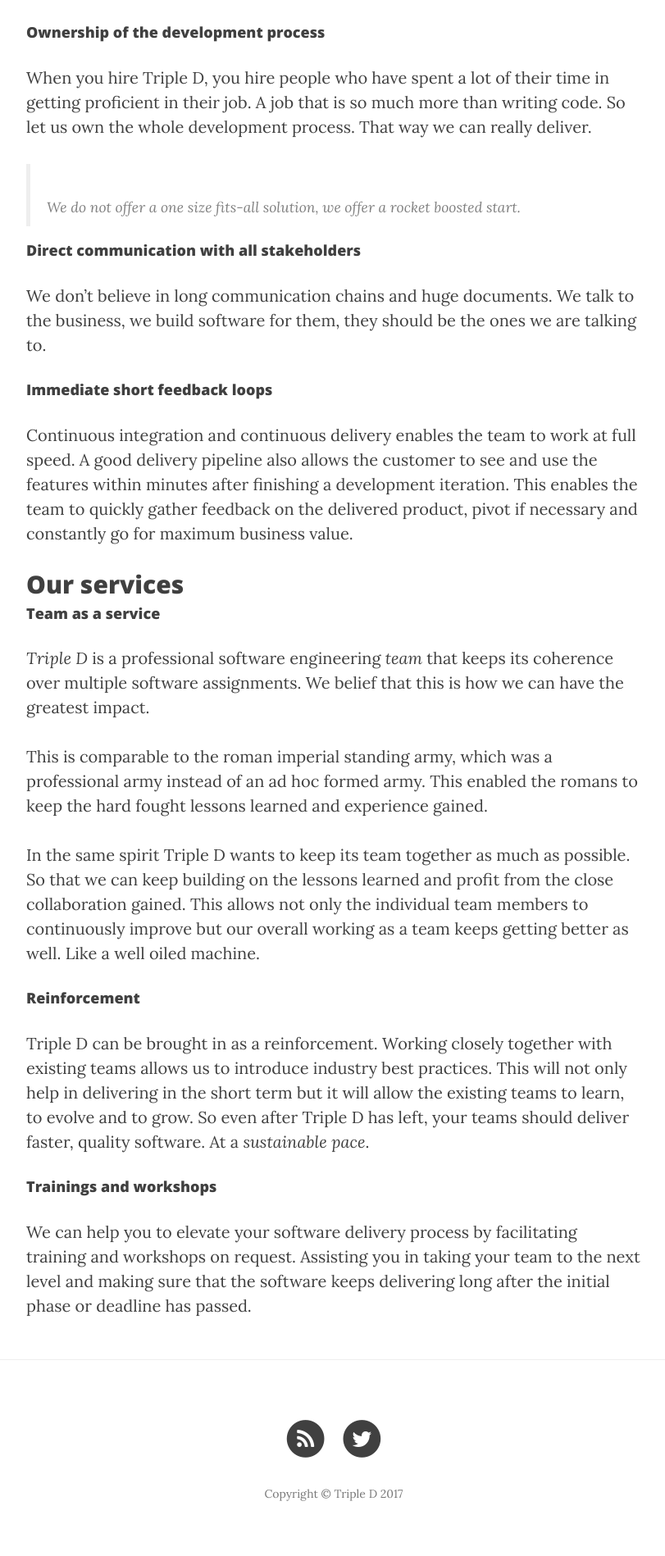
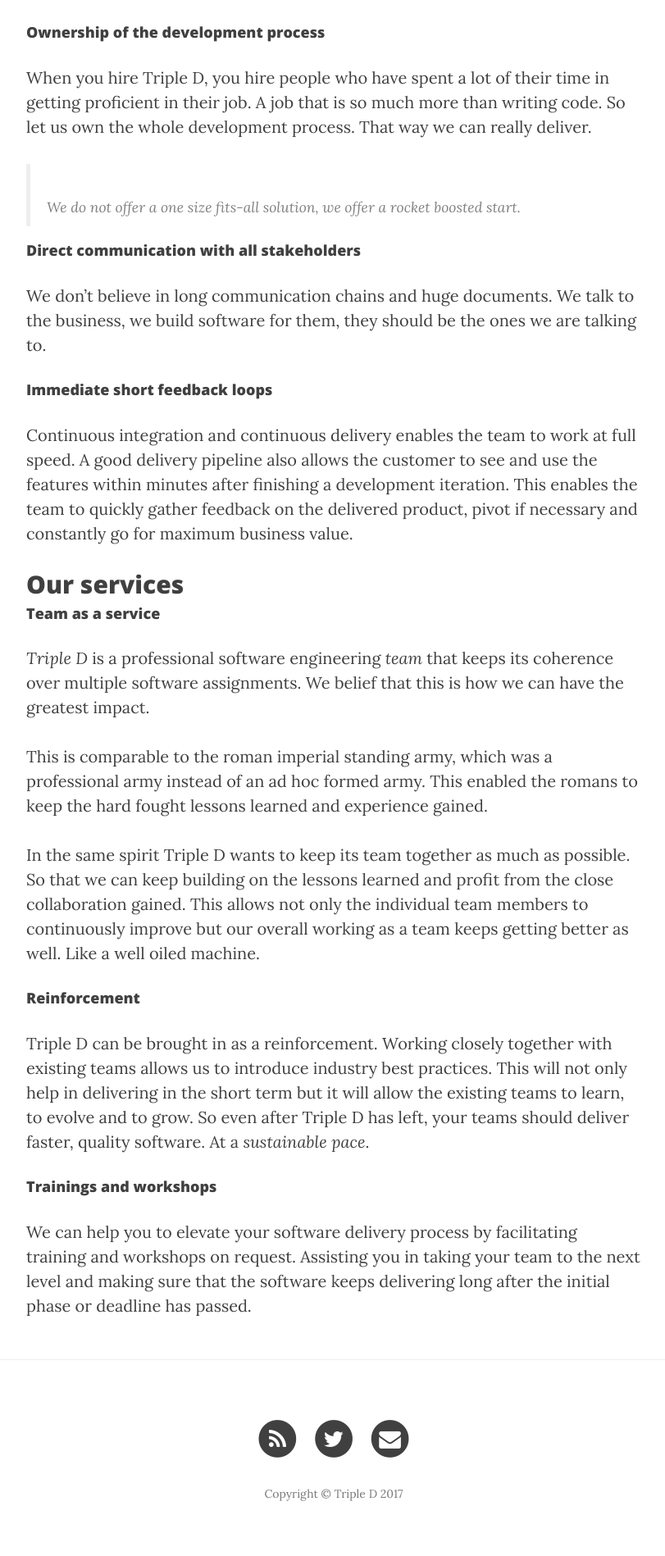
Before and after one commit to tripledio/tripledio.github.io, a Jekyll site: the page built from index.md, in a window 1280 px wide. Shown: the part 2738-4636 px from the top of the page at 82% size, without its empty margins (233-1044 px from the left). Built offline with Jekyll 4.4.1, drawn with Linux system fonts in a browser that asks for light colours; nearby versions of some CDN libraries; our own code applies the rules of GitHub Pages for plain Markdown files.

Commit message:
added email to footer

```diff
--- a/_config.yml
+++ b/_config.yml
@@ -9,6 +9,7 @@
 permalink: /:day/:month/:year/:title/
 url: //www.tripled.io
 twitter_username: tripled_io
+email_username: info@tripled.io
 
 # Build settings
 markdown: kramdown
@@ -23,11 +24,10 @@
     name: "Domenique Tilleuil"
     bio: "Software craftsmen journeyman. Professional java code juggler. Avid fan of DDD and XP practices"
     location: "Zoersel, Belgium"
-    url: "http://www.dti-consulting.be"
     image: "/img/domenique.png"
   guido:
       username: "guido"
       name: "Guido Dechamps"
       bio: "Old cranky software craftsman"
-      location: "Belgium"
+      location: "Lokeren, Belgium"
       image: "/img/guido.jpg"
--- a/_includes/footer.html
+++ b/_includes/footer.html
@@ -42,16 +42,16 @@
                         <!--</a>-->
                     <!--</li>-->
                     <!--{% endif %}-->
-                    <!--{% if site.email_username %}-->
-                    <!--<li>-->
-                        <!--<a href="mailto:{{ site.email_username }}">-->
-                            <!--<span class="fa-stack fa-lg">-->
-                                <!--<i class="fa fa-circle fa-stack-2x"></i>-->
-                                <!--<i class="fa fa-envelope fa-stack-1x fa-inverse"></i>-->
-                            <!--</span>-->
-                        <!--</a>-->
-                    <!--</li>-->
-                    <!--{% endif %}-->
+                    {% if site.email_username %}
+                    <li>
+                        <a href="mailto:{{ site.email_username }}">
+                            <span class="fa-stack fa-lg">
+                                <i class="fa fa-circle fa-stack-2x"></i>
+                                <i class="fa fa-envelope fa-stack-1x fa-inverse"></i>
+                            </span>
+                        </a>
+                    </li>
+                    {% endif %}
                 </ul>
                 <p class="copyright text-muted">Copyright &copy; {{ site.copyright_name }} {{ site.time | date: '%Y' }}</p>
             </div>
```
